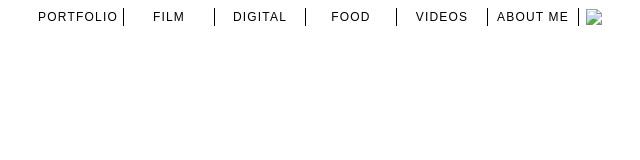
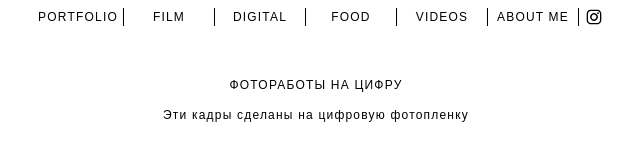
Before and after one commit to Lubava7/dmitry-zakaz, a plain HTML site: page pages/blackWhite/blackWhite.html in a window 1280 px wide. Shown: the whole page, without its empty margins (324-964 px from the left). Drawn offline with Linux system fonts and the light colour scheme.

Commit message:
add routing , add components

```diff
--- a/js/Header.js
+++ b/js/Header.js
@@ -56,7 +56,7 @@ let html = `
   </div>
 </div>
 
-  <a href="#" class="a-img-logo "><img src="images/logo.svg"/></a>
+  <a href="#" class="a-img-logo "><img src="../../logo.svg"/></a>
   </nav>
   `;
 
@@ -66,15 +66,6 @@ template.innerHTML = html;
 
 const headerNode = template.content.firstChild;
 
-// class Header extends HTMLElement {
-//   constructor() {
-//     super();
-//     this.attachShadow({ mode: "open" });
-//     // this.shadowRoot.appendChild(template.content.cloneNode(true));
-//   }
-
-// }
-
 class Header {
   static render(query) {
     const node = document.querySelector(query);
--- a/js/script.js
+++ b/js/script.js
@@ -1,4 +1,4 @@
-Header.render(".instert-header");
+Header.render(".insert-header");
 
 const buttonLeft = document.getElementById("button-left");
 const buttonRight = document.getElementById("button-right");
@@ -16,7 +16,7 @@ if (buttonLeft || buttonRight) {
     carouselDiv.scrollLeft += -430;
   });
 }
-
+if (allMenus) {
   allMenus.forEach((menu) => {
     const a = menu.querySelector(".a");
     const oneMenu = menu.querySelector(".dropdown-menu");
@@ -48,3 +48,4 @@ allMenus.forEach((menu) => {
       gradient.style.opacity = "1";
     });
   });
+}
--- a/pages/blackWhite/blackWhite.html
+++ b/pages/blackWhite/blackWhite.html
@@ -4,16 +4,20 @@
     <meta charset="UTF-8">
     <meta http-equiv="X-UA-Compatible" content="IE=edge">
     <meta name="viewport" content="width=device-width, initial-scale=1.0">
-    <link href="./bw.css" rel="stylesheet"/>
+    <link rel="stylesheet" href="./bw.css"></link>
+    <link rel="stylesheet" href="../../style.css" ></link>
     <title>B&W</title>
-    <link rel="stylesheet" href="../../style.css" ></link>
 </head>
 <body>
-    <div class="bw_test">
         <div class="insert-header"></div>
+    <div class="bw-main">
+        <strong>фотоработы на цифру</strong>
+        <p>Эти кадры сделаны на цифровую фотопленку</p>
+    </div>
+    <div class="bw-grid">
+
     </div>
     <script defer src="../../js/Header.js"></script>
     <script defer src="../../js/script.js" ></script>
-
 </body>
 </html>
--- a/pages/blackWhite/bw.css
+++ b/pages/blackWhite/bw.css
@@ -0,0 +1,22 @@
+*{
+font-family: pragmatica-condensed, sans-serif;
+}
+.bw-main{
+width: 100%;
+height: 100%;
+margin: 50px 0 0 0;
+
+}
+.bw-main strong{
+display: flex;
+flex-direction: column;
+justify-content: center;
+align-items: center;
+text-transform: uppercase;
+}
+.bw-main p{
+display: flex;
+flex-direction: column;
+justify-content: center;
+align-items: center;
+}
--- a/style.css
+++ b/style.css
@@ -6,6 +6,7 @@
   line-height: 1.5rem;
   padding: 0;
 }
+
 html,
 body {
   font-size: 12px;
```
Also changed, not shown: index.html (+2 -62 lines), logo.svg (renamed from images/logo.svg). Lines whose indentation alone changed are shown as unchanged.
